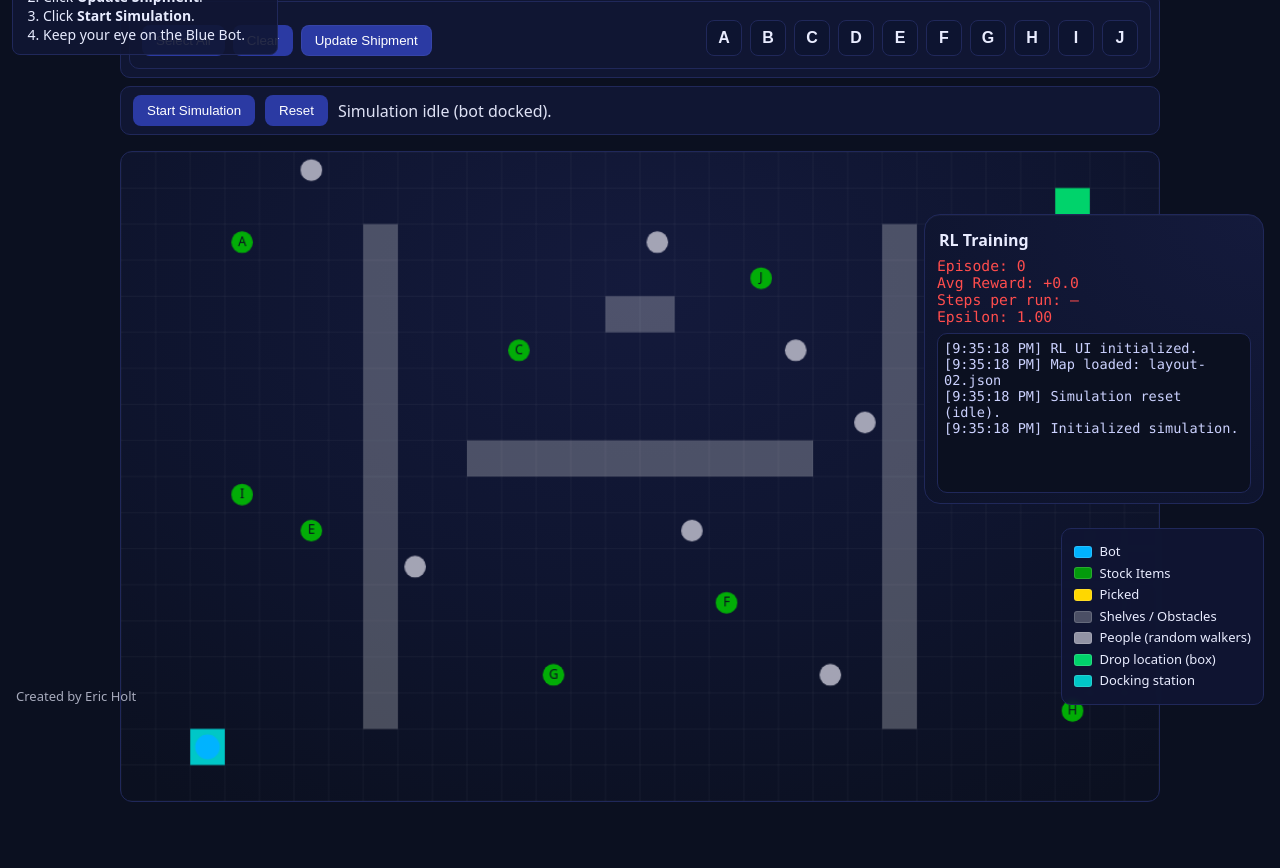
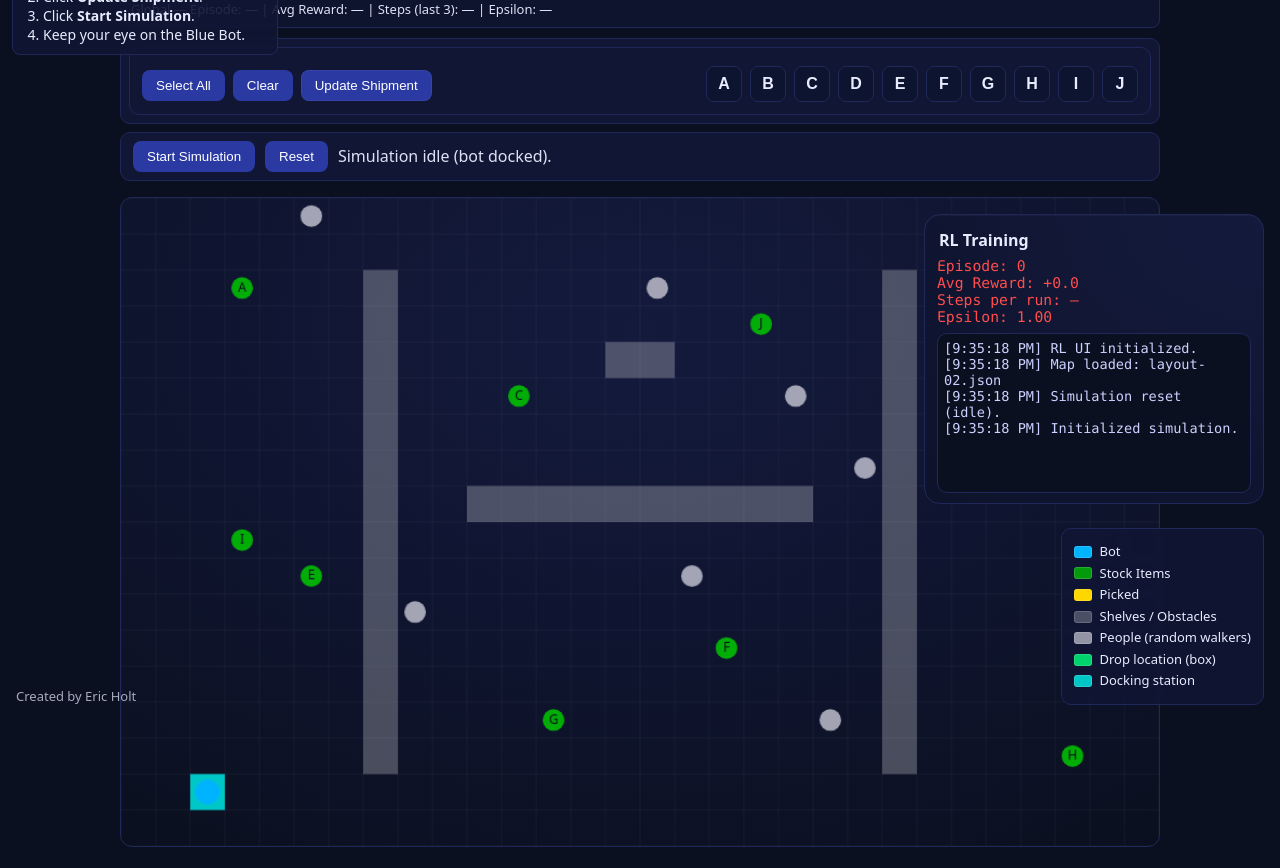
Before and after one commit to eholt723/warehousebot-rl, a plain HTML site: page docs/index.html in a window 1280 px wide. Shown: the part 79-947 px from the top of the page. Before the commit the page ends 902 px from the top, so only its background shows below. Drawn offline with Linux system fonts and the light colour scheme; no server answers.

Commit message:
global data fix

```diff
--- a/docs/index.html
+++ b/docs/index.html
@@ -26,6 +26,23 @@
     }
     #instructions h3 { margin: 0 0 6px 0; font-size: 14px; font-weight: 600; color: #b9c3ff; }
     #instructions ol { margin: 0; padding-left: 18px; }
+
+    /* NEW: compact status row under the title */
+    .status-row {
+      display: flex;
+      gap: 10px;
+      align-items: center;
+      flex-wrap: wrap;
+      margin: 6px 0 10px;
+      padding: 8px 10px;
+      background: rgba(16,22,51,0.7);
+      border: 1px solid #20285a;
+      border-radius: 8px;
+      color: #e9ecff;
+      font: 13px/1.35 system-ui, -apple-system, Segoe UI, Roboto, sans-serif;
+    }
+    #globalStats { opacity: 0.95; }
+    #episodeLabel { color: #aab0e5; }
   </style>
 </head>
 
@@ -42,6 +59,12 @@
 
   <main>
     <h1>WarehouseBot-RL — Autonomous Picking Simulation</h1>
+
+    <!-- NEW: status row for global + per-device labels -->
+    <div class="status-row">
+      <span id="globalStats">Global — Episode: — | Avg Reward: — | Steps (last 3): — | Epsilon: —</span>
+      <span id="episodeLabel" aria-live="polite"></span>
+    </div>
 
     <section class="shipment-input">
       <div class="shipment-toolbar">
@@ -135,18 +158,15 @@
       topline.style.background = "transparent";
       topline.style.padding = "0";
 
-      // Build text
       let text =
         "Episode: " + ep + "\n" +
         "Avg Reward: " + avgStr + "\n" +
         "Steps per run: " + trend + "\n" +
         "Epsilon: " + epsStr;
 
-      // 🛡️ Belt-and-suspenders: replace any arrows that slipped in
       text = text.replace(/\u2192|→/g, ", ");
       topline.textContent = text;
     }
-
 
     function note(text){
       const div = document.createElement("div");
@@ -183,7 +203,8 @@
 
     // public API used by app.js
     const api = {
-      setEpisode(n){ episode = n; try{localStorage.setItem(LS.EPISODE, String(n));}catch{} renderTopline(episode, rewards, steps, epsilon); },
+      setEpisode(n){ episode = n; try{localStorage.setItem(LS.EPISODE, String(n));}catch{} renderTopline(episode, rewards, steps, epsilon);
+        const lbl = document.getElementById("episodeLabel"); if (lbl) lbl.textContent = `Episode (this device): ${n}`; },
       setEpsilon(eps){ epsilon = eps; try{localStorage.setItem(LS.EPSILON, String(eps));}catch{} renderTopline(episode, rewards, steps, epsilon); },
       setLastSteps(_s){ /* no-op for topline */ },
       recordEpisodeReward(r){
@@ -208,17 +229,16 @@
       }
     };
 
-    // expose immediately so app.js can use it
     window.__WarehouseUI = api;
 
-    // first paint + self-test line so you SEE activity
+    // first paint + self-test
     renderTopline(episode, rewards, steps, epsilon);
     api.log("RL UI initialized.");
   })();
   </script>
 
   <!-- Only your app.js now -->
-  <script src="app.js" defer></script>
+  <script src="app.js?v=20251013" defer></script>
 
   <!-- Bottom-left signature -->
   <footer id="signature">Created by Eric Holt</footer>
```
